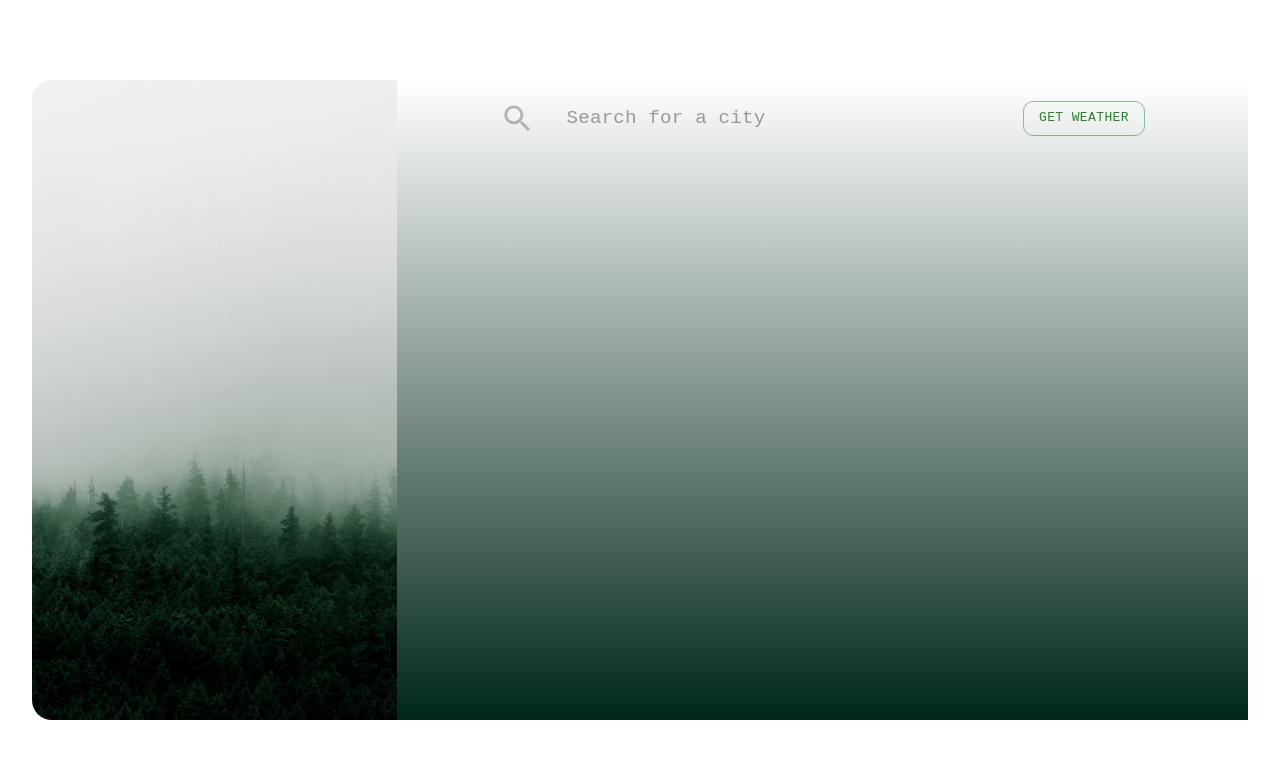
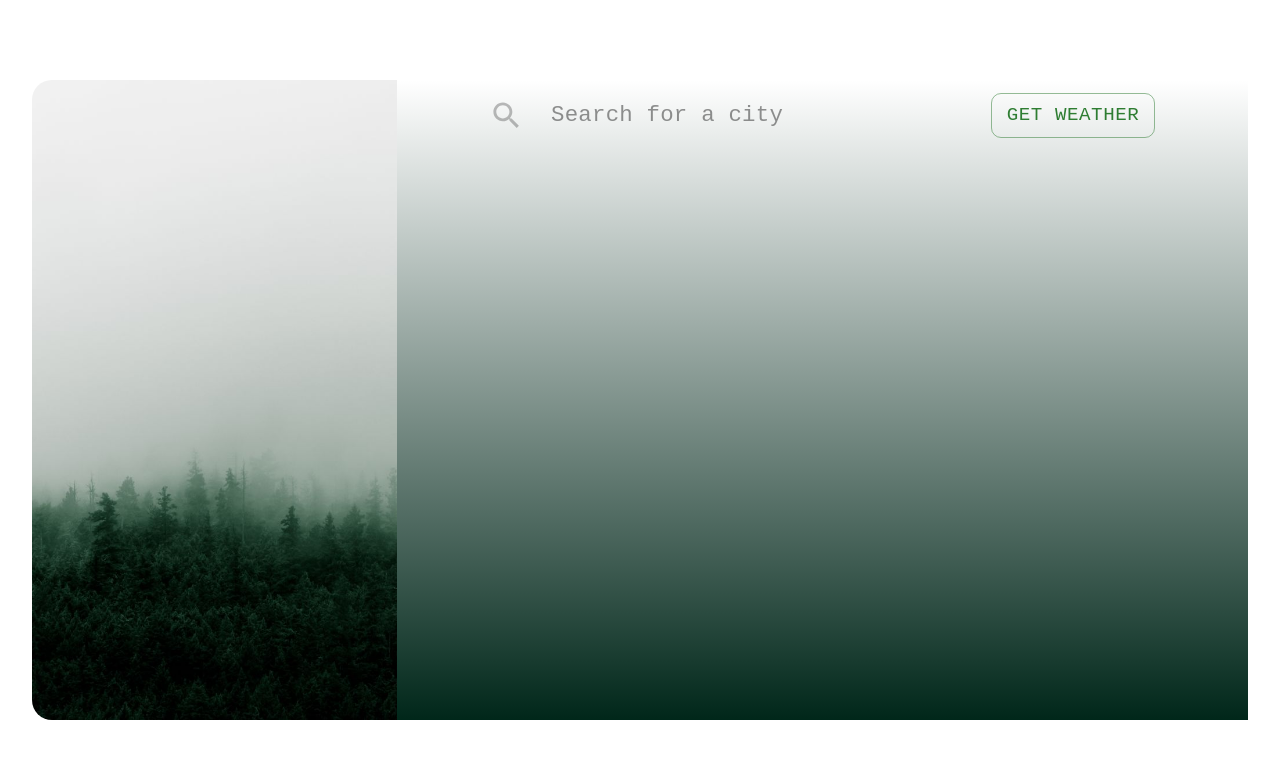
Before and after one commit to pranjal-pathak/Weather-App, a React (Create React App) app: page / in a window 1280 px wide. Shown: the top 758 px of the page. Built offline with nearby package versions, Linux system fonts and the light colour scheme.

Commit message:
added css

```diff
--- a/src/components/form.jsx
+++ b/src/components/form.jsx
@@ -16,9 +16,12 @@ const Container = styled(Box)({
 })
 const Input = styled(InputBase)({
     type:"search",
-    marginRight:'20px',
-    padding:'10px 10px',
-    fontSize: 18,
+    border:'slategray',
+    padding:'3px',
+    margin:2,
+    color:'black',
+
+
 
 })
 
@@ -53,9 +56,9 @@ export const Form = (props)=>{
     }
     return(
         <Container>
-            <Search><SearchOutlinedIcon fontSize="large" color="disabled"/><Input style={{fontSize:'1.5vw',fontFamily:'monospace',marginLeft:'10px'}} name="city" value={input} placeholder=" Search for a city" color="black" onChange={(e) =>handleChange(e) } /></Search>
+            <Search><SearchOutlinedIcon fontSize="large" color="disabled"/><Input style={{fontSize:'1.75vw',fontFamily:'monospace',marginLeft:'10px'}} name="city" value={input} placeholder=" Search for a city" color="black" onChange={(e) =>handleChange(e) } /></Search>
 
-            <Button style={{fontSize:'medium' , fontFamily:'monospace' , borderRadius:"10px"}} variant ="outlined" color ="success"  onClick={()=> getWeatherInfo() }>
+            <Button style={{fontSize:'1.5vw' , fontFamily:'monospace' , borderRadius:"10px"}} variant ="outlined" color ="success"  onClick={()=> getWeatherInfo() }>
                 Get Weather
             </Button>
         </Container>
```
